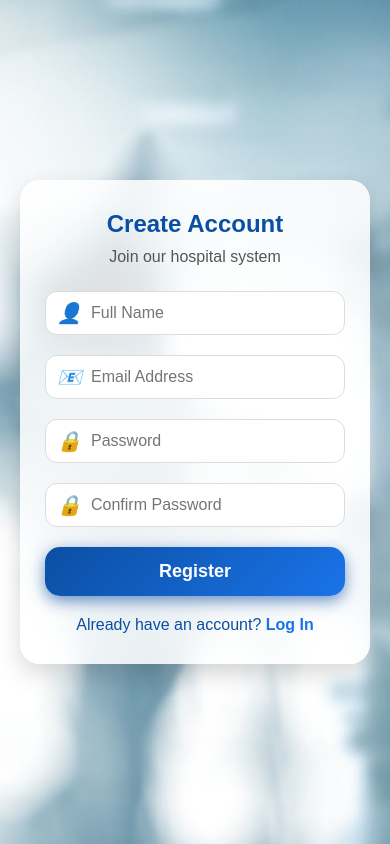
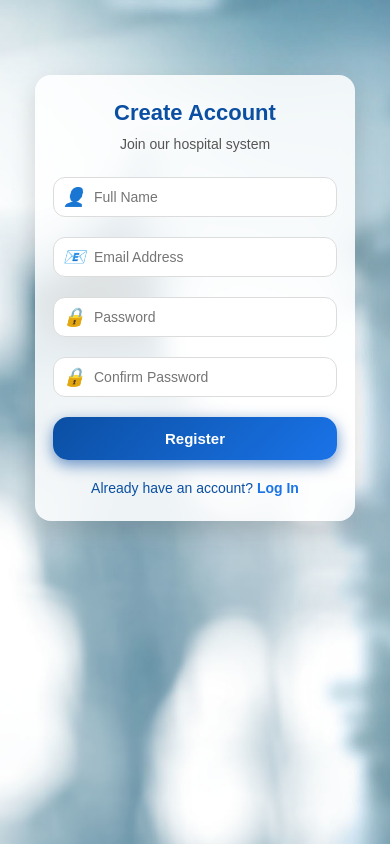
Before and after one commit to antikazogaj/Hospital-Management, a PHP site: page /Register.html in a window 390 px wide. Run offline with PHP 8.4, Linux system fonts and the light colour scheme.

Commit message:
update all files

```diff
--- a/Contact.html
+++ b/Contact.html
@@ -27,7 +27,7 @@
      <main class="contact-section" role="main" aria-labelledby="contact-heading">
         <div class="container">
 
-      <!-- LEFT: Contact info -->
+     <!-- Kolona e majte per  info kontakti -->
       <section class="contact-info" aria-label="Contact information">
         <h3>Contact us</h3>
         <ul class="info-list">
@@ -87,7 +87,7 @@
         </ul>
       </section>
 
-      <!-- RIGHT: Contact form card -->
+      <!--Kolona e djathte per karta e formes-->
       <aside class="contact-card" aria-label="Contact form">
         <h3 class="card-title">Get in touch</h3>
 
--- a/Contact.js
+++ b/Contact.js
@@ -25,7 +25,7 @@
           return;
         }
 
-        // Simulo dërgimin
+        // Simulimi i  dergimin
         sendBtn.disabled = true;
         sendBtn.textContent = 'Sending...';
 
@@ -34,6 +34,6 @@
           sendBtn.textContent = 'Send Message';
           form.reset();
           success.style.display = 'block';
-        }, 900); // simulim i një kërkese
+        }, 900); // simulimi i nje kerkese
       });
     })();
--- a/Register.css
+++ b/Register.css
@@ -101,3 +101,71 @@ input:focus {
   text-decoration: none;
   font-weight: 600;
 }
+
+/* Responsiviteti */
+
+/* Tablet (max-width: 768px) */
+@media (max-width: 768px) {
+  body {
+    padding: 20px;
+    height: auto;
+    align-items: flex-start;
+  }
+
+  .register-box {
+    margin-top: 40px;
+    max-width: 100%;
+    border-radius: 18px;
+  }
+
+  h2 {
+    font-size: 24px;
+  }
+
+  .subtitle {
+    font-size: 14px;
+  }
+
+  input {
+    font-size: 15px;
+  }
+
+  .register-btn {
+    font-size: 16px;
+  }
+}
+
+/* Mobile (max-width: 480px) */
+@media (max-width: 480px) {
+  body {
+    padding: 15px;
+  }
+
+  .register-box {
+    padding: 25px 18px;
+    border-radius: 16px;
+  }
+
+  h2 {
+    font-size: 22px;
+  }
+
+  .icon {
+    font-size: 18px;
+    left: 10px;
+  }
+
+  input {
+    padding: 11px 14px 11px 40px;
+    font-size: 14px;
+  }
+
+  .register-btn {
+    padding: 13px;
+    font-size: 15px;
+  }
+
+  .login-link {
+    font-size: 14px;
+  }
+}
--- a/Services.js
+++ b/Services.js
@@ -1,6 +1,5 @@
-// Services.js - JavaScript për Services.html
 
-// Funksioni për të shtuar event listener për butonin "Book An Appointment"
+// Funksioni per te shtuar event listener per butonin "Book An Appointment"
 function initializeCTAButton() {
     const ctaButton = document.querySelector('.cta-button');
 
```
Also changed, not shown: Contact.css (+8 -8 lines), Home.js (+5 -5 lines), Services.css (+15 -15 lines).
